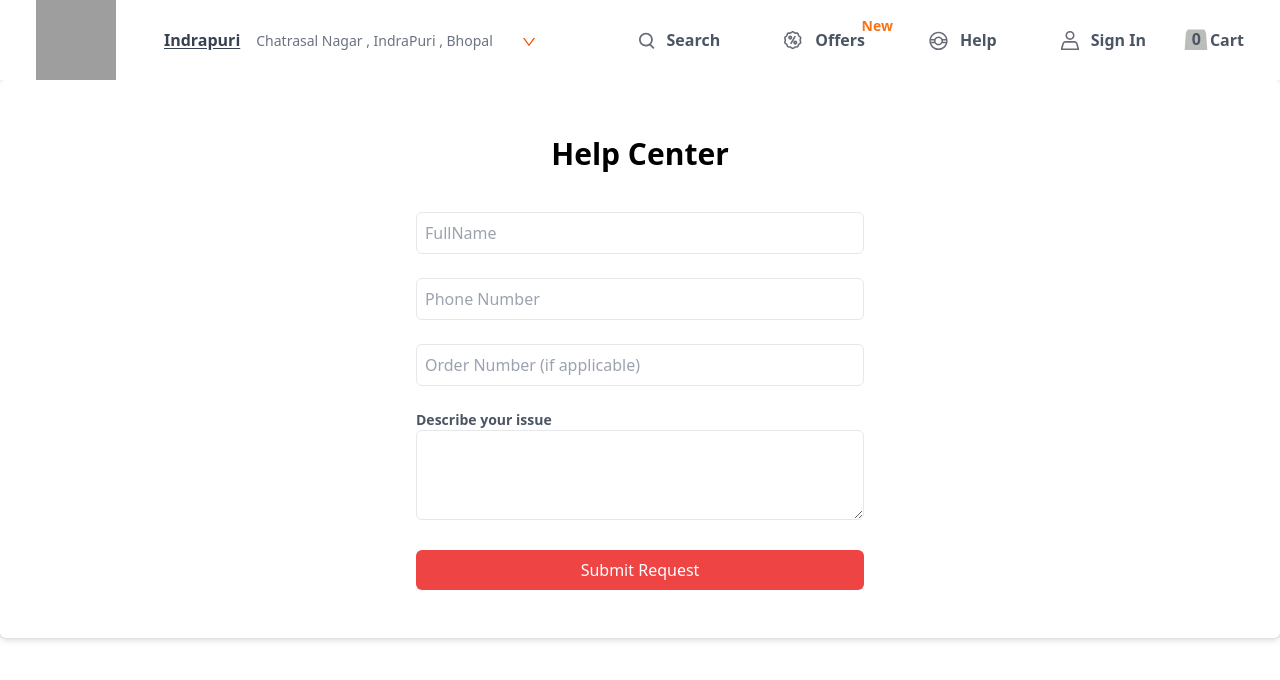
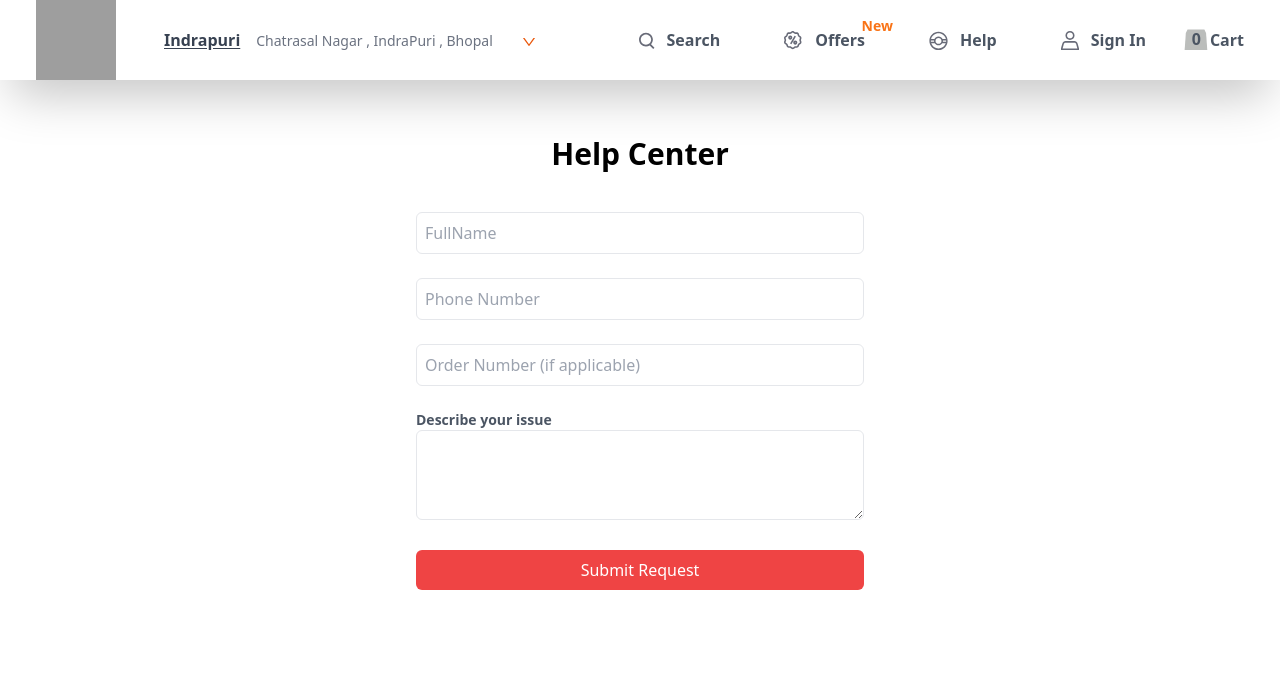
Before and after one commit to kunalArya1/foodie, a React (Vite) app: page /help in a window 1280 px wide. Shown: the top 680 px of the page. Built offline with nearby package versions, Linux system fonts and the light colour scheme; grey boxes are pictures that could not be loaded.

Commit message:
Refactor Help component form and styles

```diff
--- a/src/Components/Help.jsx
+++ b/src/Components/Help.jsx
@@ -11,11 +11,7 @@ const Help = () => {
 
     // Handle the form submission logic, for example, send a request to a server.
 
-    // For demonstration purposes, we'll just log the entered data.
-    console.log("Name:", name);
-    console.log("Phone Number:", phoneNumber);
-    console.log("Order Number:", orderNumber);
-    console.log("Issue Description:", issueDescription);
+
 
     // Reset the form fields
     setName("");
@@ -25,9 +21,11 @@ const Help = () => {
   };
 
   return (
-    <div className="bg-gray-100 h-full ">
-      <div className="container mx-auto p-4 bg-white rounded-md shadow-md">
-        <h1 className="text-3xl font-bold text-center my-10 mb-10">Help Center</h1>
+    <div>
+      <div className="mx-auto p-4">
+        <h1 className="text-3xl font-bold text-center my-10 mb-10">
+          Help Center
+        </h1>
 
         <form onSubmit={handleSubmit} className="max-w-md mx-auto">
           <div className="mb-6">
@@ -66,8 +64,7 @@ const Help = () => {
             <label
               htmlFor="orderNumber"
               className="block text-sm font-semibold text-gray-600"
-            >
-            </label>
+            ></label>
             <input
               type="text"
               id="orderNumber"
```
